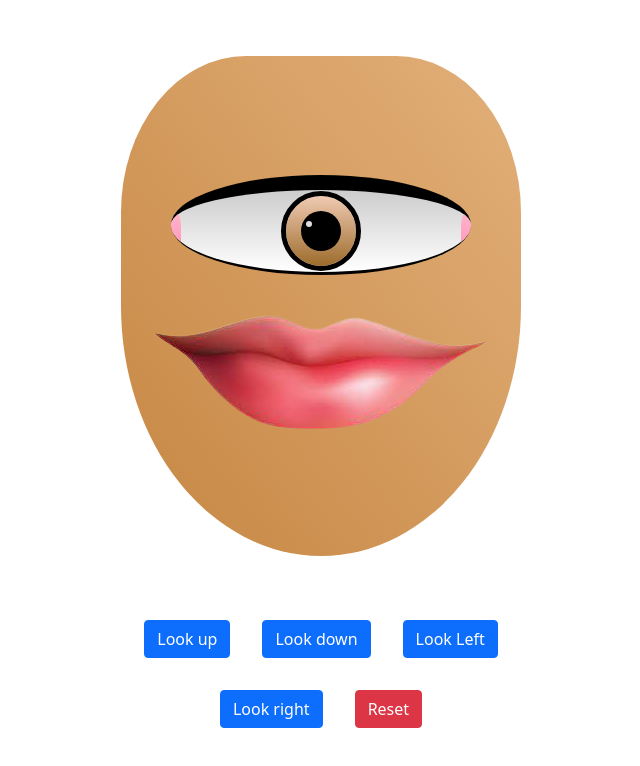
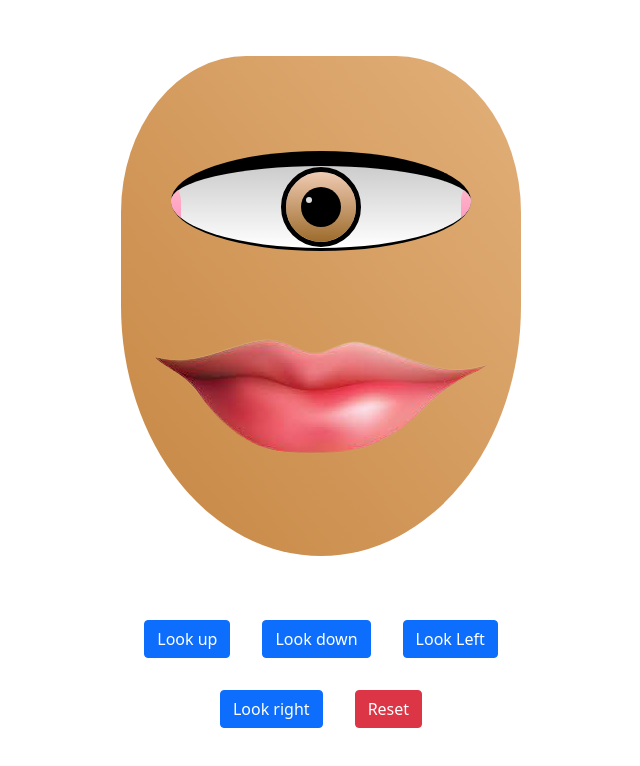
Before and after one commit to Benrobo/Face-Simulator, a plain HTML site: page index.html in a window 1280 px wide. Shown: the whole page, without its empty margins (319-959 px from the left). Drawn offline with nearby package versions, Linux system fonts and the light colour scheme.

Commit message:
first commit

```diff
--- a/index.html
+++ b/index.html
@@ -27,7 +27,7 @@
       </div>
 
       <br />
-      <img src="images/mouth.png" alt="" class="mouth" />
+      <img src="images/mouth.png" alt="" class="mouth mt-5" />
     </div>
     <div class="controls mt-5">
       <button class="up btn btn-primary m-3">Look up</button>
--- a/style.css
+++ b/style.css
@@ -1,7 +1,5 @@
 body{
 
-  background-size: cover;
-  background-repeat:no-repeat;
   width:100%;
   height:100vh;
   display:flex;
```
